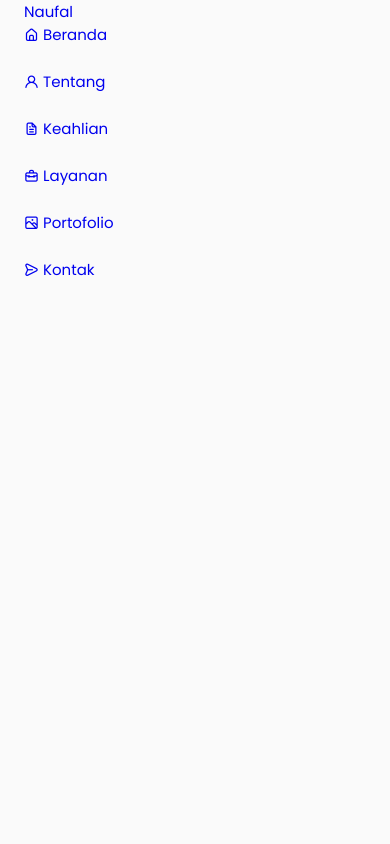
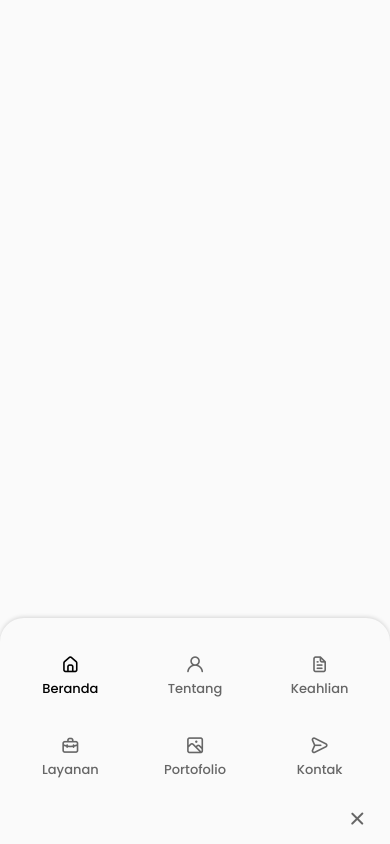
Before and after one commit to fifovalle/WEBSITE-PORTOFOLIO-PRIBADI-VERSI-6.0, a React (Create React App) app: page / in a window 390 px wide. Built offline with nearby package versions, Linux system fonts and the light colour scheme.

Commit message:
Menambahkan navigasibar dan belum semua di responsivekan

```diff
--- a/src/App.css
+++ b/src/App.css
@@ -9,7 +9,7 @@
   /*Mode warna HSL(hue, saturation, lightness)*/
   --hue: 0;
   --sat: 0%;
-  --warna-judul: hsl(var(--hue), var(--sat), 20%);
+  --warna-judul: hsl(var(--hue), var(--sat), 40%);
   --warna-judul-gelap: hsl(var(--hue), var(--sat), 0%);
   --warna-teks: hsl(var(--hue), var(--sat), 46%);
   --warna-tubuh: hsl(var(--hue), var(--sat), 98%);
--- a/src/components/kepala/Kepala.jsx
+++ b/src/components/kepala/Kepala.jsx
@@ -7,13 +7,13 @@ const Kepala = () => {
   return (
     <header className="kepala">
       <nav className="wadah navigasibar">
-        <a href="index.html" className="nav_logo">
+        <a href="index.html" className="logo__navigasibar">
           Naufal
         </a>
         <div className="menu__navigasibar">
           <ul className="daftar__navigasibar jaringan">
             <li className="konten__navigasibar">
-              <a href="#beranda" className="tautan__navigasibar">
+              <a href="#beranda" className="tautan__navigasibar tautan-aktif">
                 <i className="uil uil-estate ikon__navigasibar"></i> Beranda
               </a>
             </li>
@@ -44,6 +44,10 @@ const Kepala = () => {
               </a>
             </li>
           </ul>
+          <i className="uil uil-times tutup__navigasibar"></i>
+        </div>
+        <div className="beralih__navigasibar">
+          <i className="uil uil-apps"></i>
         </div>
       </nav>
     </header>
--- a/src/components/kepala/kepala.css
+++ b/src/components/kepala/kepala.css
@@ -0,0 +1,100 @@
+.kepala {
+    width: 100%;
+    position: fixed;
+    top: 0;
+    left: 0;
+    z-index: var(--z-fixed);
+    background-color: var(--warna-tubuh);
+}
+
+.navigasibar {
+    height: calc(var(--tinggi-header) + 1.5rem);
+    display: flex;
+    justify-content: space-between;
+    align-items: center;
+    column-gap: 1rem;
+}
+
+.logo__navigasibar,
+.beralih__navigasibar {
+    color: var(--warna-judul);
+    font-weight: var(--font-medium);
+}
+
+.daftar__navigasibar {
+    display: flex;
+    column-gap: 2rem;
+}
+
+.tautan__navigasibar {
+    display: flex;
+    flex-direction: column;
+    align-items: center;
+    font-size: var(--ukuran-font-kecil);
+    color: var(--warna-judul);
+    font-weight: var(--font-medium);
+    transition: 0.3s;
+}
+
+.ikon__navigasibar,
+.tutup__navigasibar,
+.beralih__navigasibar {
+    display: none;
+}
+
+.tautan-aktif,
+.tautan__navigasibar:hover {
+    color: var(--warna-judul-gelap);
+}
+
+@media screen and (max-width: 768px) {
+    .kepala {
+        top: initial;
+        bottom: 0;
+    }
+
+    .navigasibar {
+        height: var(--tinggi-header);
+    }
+
+    .menu__navigasibar {
+        position: fixed;
+        bottom: 0;
+        left: 0;
+        width: 100%;
+        background-color: var(--warna-tubuh);
+        padding: 2rem 1.5rem 4rem;
+        box-shadow: 0 -1px 4px rgba(0, 0, 0, 0.15);
+        border-radius: 1.5rem 1.5rem 0 0;
+        transition: .3s;
+    }
+
+    .daftar__navigasibar {
+        display: grid;
+        grid-template-columns: repeat(3, 1fr);
+        gap: 2rem;
+    }
+
+    .ikon__navigasibar {
+        font-size: 1.2rem;
+    }
+
+    .tutup__navigasibar {
+        position: absolute;
+        right: 1.3rem;
+        bottom: .5rem;
+        font-size: 1.5rem;
+        cursor: pointer;
+        color: var(--warna-judul);
+    }
+
+    .tutup__navigasibar:hover {
+        color: var(--warna-judul-gelap);
+    }
+
+    .ikon__navigasibar,
+    .tutup__navigasibar,
+    .beralih__navigasibar {
+        display: block;
+    }
+}
```
